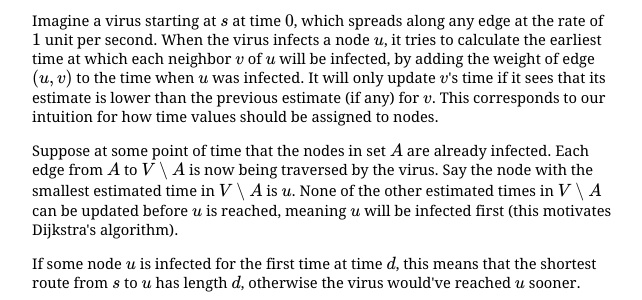
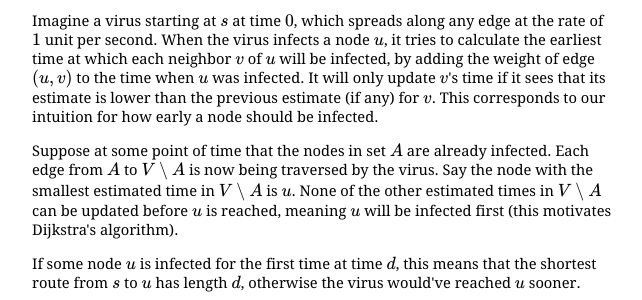
Before and after one commit to ghoshdhruba/ghoshdhruba.github.io, a Jekyll site: the page built from blog/dijkstra.html, in a window 1280 px wide. Shown: the part 195-495 px from the top of the page, without its empty margins (318-960 px from the left). Built offline with Jekyll 4.4.1, drawn with Linux system fonts in a browser that asks for light colours.

Commit message:
Tweak explanation of dijkstra

```diff
--- a/blog/dijkstra.html
+++ b/blog/dijkstra.html
@@ -11,7 +11,7 @@ We motivate the algorithm using time instead of distance.
 Imagine a virus starting at \( s \) at time \( 0 \), which spreads along any edge at the rate of \( 1 \) unit per second.
 When the virus infects a node \( u \), it tries to calculate the earliest time at which each neighbor \( v \) of \( u \) will be infected, by adding the weight of edge \( (u, v) \) to the time when \( u \) was infected.
 It will only update \(v\)'s time if it sees that its estimate is lower than the previous estimate (if any) for \( v \).
-This corresponds to our intuition for how time values should be assigned to nodes.
+This corresponds to our intuition for how early a node should be infected.
 </p>
 
 <p>
```
